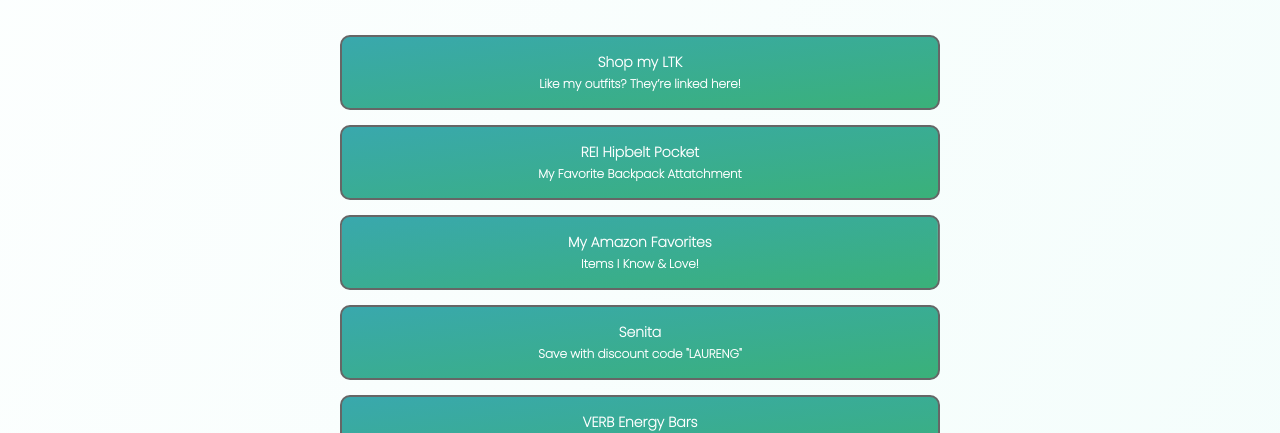
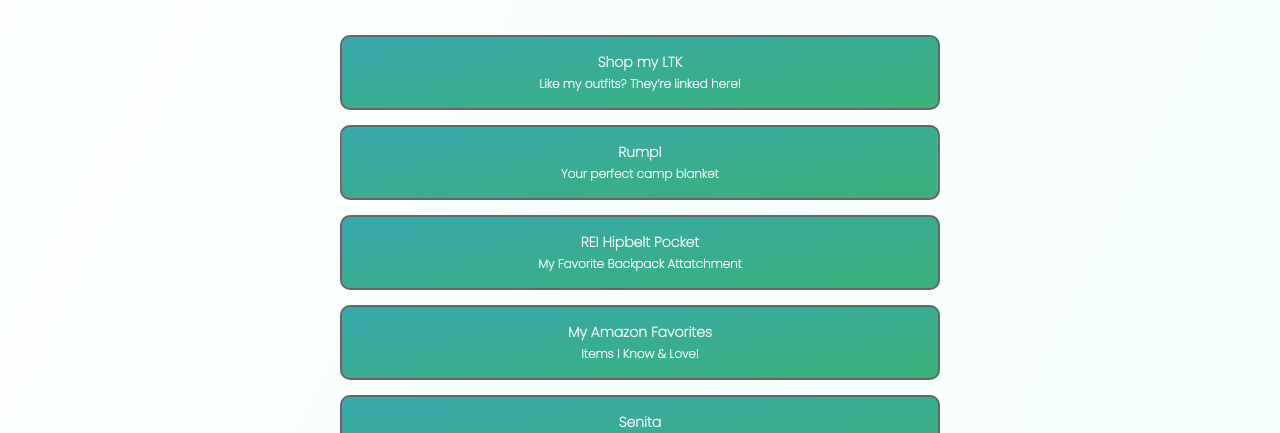
Before and after one commit to anders-swanson/site, a Next.js app: page /links in a window 1280 px wide. Shown: the part 1160-1593 px from the top of the page. Built offline with nearby package versions, Linux system fonts and the light colour scheme.

Commit message:
Add Rumpl Link

```diff
--- a/components/linkpage.js
+++ b/components/linkpage.js
@@ -1,3 +1,4 @@
+import Link from 'next/link'
 import FeaturedPost from '../components/featuredpost'
 import Layout from '../components/layout'
 import LinkButton from '../components/linkbutton'
@@ -21,18 +22,23 @@ export default function Links({ title }) {
                     title='Shop my LTK'
                     body='Like my outfits? They’re linked here!'
                     src='https://www.shopltk.com/explore/laurengastineau'
+                    animation={utilStyles.bounceAnimation}
+                />
+                <LinkButton
+                    title='Rumpl'
+                    body='Your perfect camp blanket'
+                    src='https://bit.ly/3O3pXLO'
+                    animation={utilStyles.shakeAnimation}
                 />
                 <LinkButton
                     title='REI Hipbelt Pocket'
                     body='My Favorite Backpack Attatchment'
                     src='https://bit.ly/3KkMTnp'
-                    animation={utilStyles.bounceAnimation}
                 />
                 <LinkButton
                     title='My Amazon Favorites'
                     body='Items I Know & Love!'
                     src='https://www.amazon.com/shop/laurensbigadventure'
-                    animation={utilStyles.shakeAnimation}
                 />
                 <LinkButton
                     title='Senita'
```
